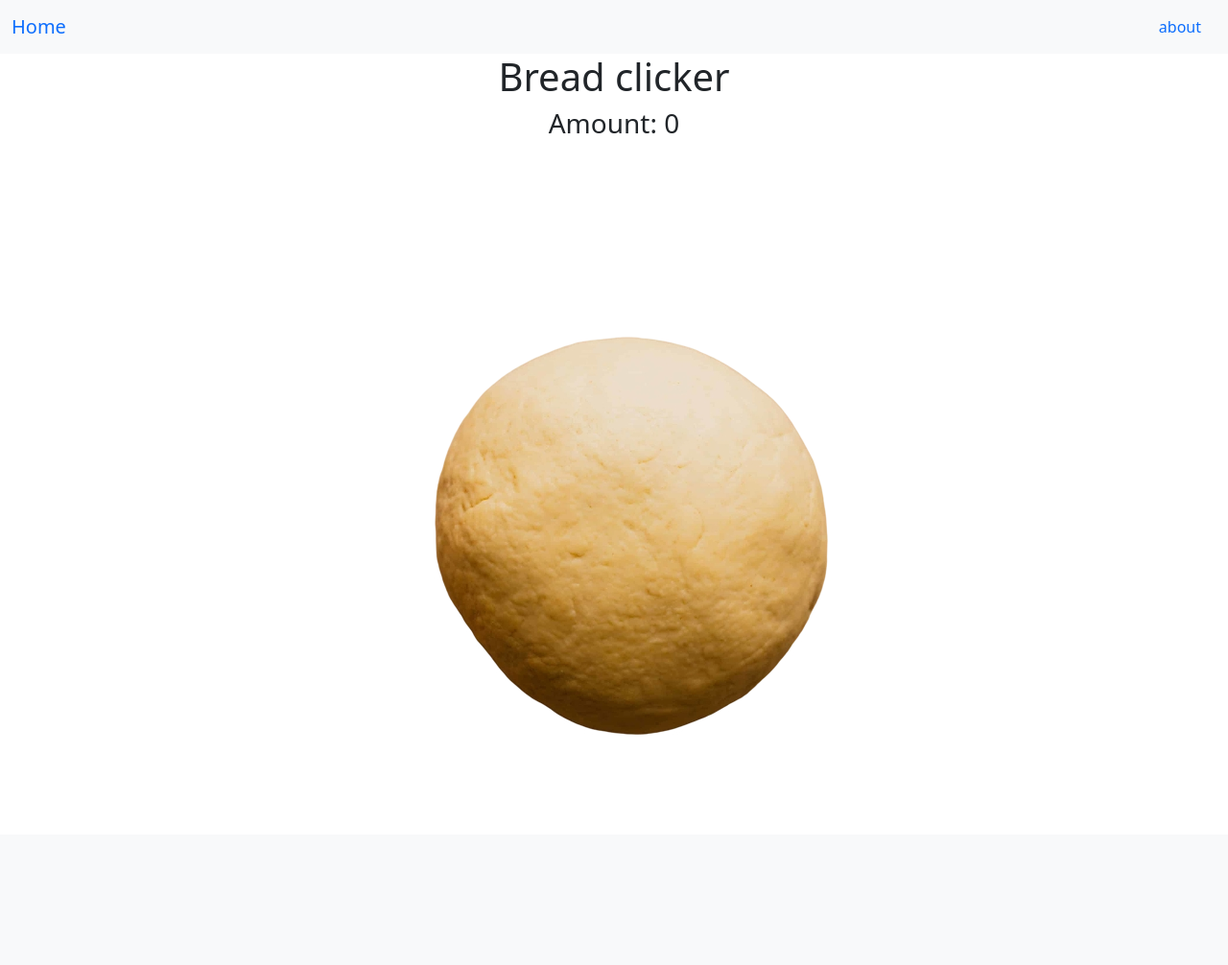
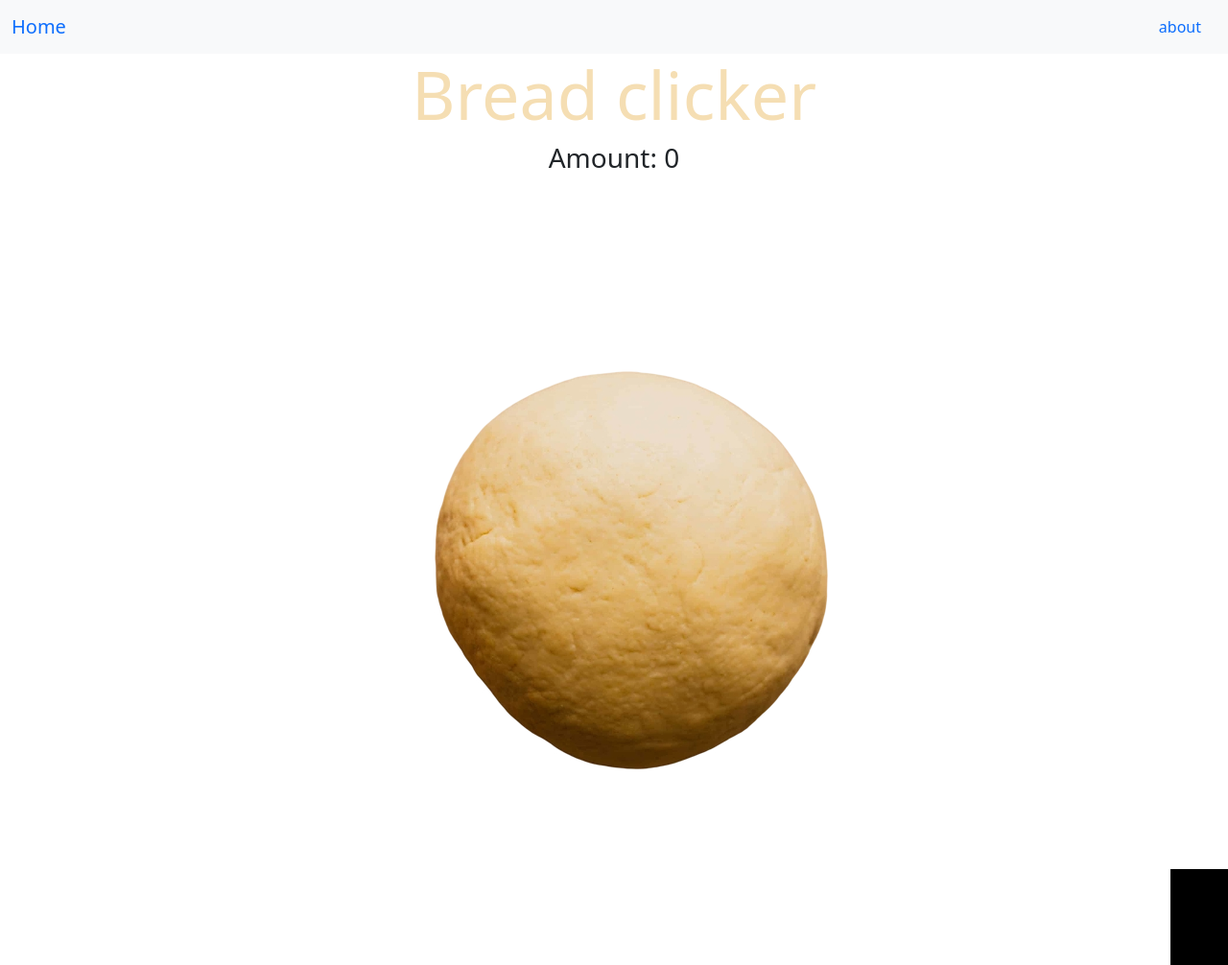
Before and after one commit to KaicyB/S7-Work, a Flask app: page / in a window 1280 px wide. Shown: the whole page at 96% size. Before the commit the page ends 766 px from the top, so only its background shows below. Run offline with Flask 3, Linux system fonts and the light colour scheme.

Commit message:
Bread clicker
Finished homepage working on game

```diff
--- a/app.py
+++ b/app.py
@@ -7,9 +7,6 @@ def start():
     return render_template("index.html")
 
 
-@app.route("/index")
-def home():
-    return render_template("index.html")
 
 @app.route("/home")
 def homepage():
@@ -23,15 +20,5 @@ def about():
     return render_template("about.html")
 
 
-@app.route("/submit", methods=["POST"])
-def submit():
-
-    username = request.form["fname"]
-
-    message = request.form["lname"]
-
-    return f"Thanks {username}, your message was: {message}"
-
-
 if __name__ == "__main__":
     app.run(debug=True)
--- a/static/breadfalling.js
+++ b/static/breadfalling.js
@@ -13,4 +13,4 @@ function createBread() {
 }
 
 
-setInterval(createBread, 250)
+setInterval(createBread, 500)
--- /dev/null
+++ b/static/game.css
@@ -0,0 +1,33 @@
+@import url('https://fonts.googleapis.com/css2?family=Fredoka:wght@300..700&display=swap');
+
+@font-face {
+        font-family: 'breadFont-webfont';
+        src: url('https://fonts.googleapis.com/css2?family=Fredoka:wght@300..700&display=swap') !important;
+    }
+
+
+h1{
+
+    font: 'breadFont-webfont' !important;
+    text-align: center;
+    color: wheat !important;
+    font-size: 70px !important;
+}
+
+
+
+body{
+    text-align: center;
+    background-position: center;
+    background-repeat: no-repeat;
+    background-size: 50%;
+}
+
+.vlseparator {
+    border-right-style: solid;
+    border-width: 60px;
+    display: flex;
+    gap: 20px;
+    color: black;
+    height: 100px;
+}
--- a/static/homepage.css
+++ b/static/homepage.css
@@ -42,6 +42,7 @@ h1{
 
 .bread{
     block-size: 50px;
+    position: absolute;
     animation: fall linear;
 
 }
--- a/static/homescript.js
+++ /dev/null
@@ -1,3 +0,0 @@
-document.getElementById("homebutton").onclick("click", () =>{
-
-})
--- a/static/style.css
+++ /dev/null
@@ -1,6 +0,0 @@
-body{
-    text-align: center;
-    background-position: center;
-    background-repeat: no-repeat;
-    background-size: 50%;
-}
--- a/templates/home.html
+++ b/templates/home.html
@@ -10,8 +10,8 @@
     <h1>Welcome to bread clicker!</h1>
     <p style="height: 350px"></p>
     <div class="text-center">
-    <button type="button" class="btn btn-primary btn-lg" id="homebutton" href="/index">
-    <img src="/static/bread2.png" alt="bread" width= 100>  </button>
+    <a type="button" class="btn btn-primary btn-lg" id="homebutton" href="/">
+    <img src="/static/bread2.png" alt="bread" width= 100>  </a>
     <div id="breadRain"></div>
 
 
--- a/templates/index.html
+++ b/templates/index.html
@@ -5,7 +5,7 @@
     <title>My Flask Site</title>
     <meta name="viewport" content="width=device-width, initial-scale=1">
     <link href="https://cdn.jsdelivr.net/npm/bootstrap@5.0.2/dist/css/bootstrap.min.css" rel="stylesheet" integrity="sha384-EVSTQN3/azprG1Anm3QDgpJLIm9Nao0Yz1ztcQTwFspd3yD65VohhpuuCOmLASjC" crossorigin="anonymous">
-    <link rel="stylesheet" href="static/style.css">
+    <link rel="stylesheet" href="static/game.css">
 </head>
 <body>
     <nav class ="navbar navbar-expand-lg bg-light">
@@ -13,12 +13,19 @@
         <a class="navbar-brand" href="/home"> Home</a>
         <a class="nav-link" href="/about"> about </a>
         </div>
+
     </nav>
     <h1>Bread clicker</h1>
     <h3>Amount: <span id="cAmount">0</span> </h3>
     <p style ="height: 100px"></p>
     <img src="/static/Dough.png" alt="Dough" id="breadDough">
 
+    <div class="vlseparator">
+        <div class="left"></div>
+        <div class="center"></div>
+        <div class="right"></div>
+    </div>
+
     <script src="/static/breadfalling.js"></script>
     <script src="/static/clicker.js"> </script>
     <script src="https://cdn.jsdelivr.net/npm/bootstrap@5.0.2/dist/js/bootstrap.bundle.min.js" integrity="sha384-MrcW6ZMFYlzcLA8Nl+NtUVF0sA7MsXsP1UyJoMp4YLEuNSfAP+JcXn/tWtIaxVXM" crossorigin="anonymous"></script>
```
Also changed, not shown: static/bread.gif (deleted), static/bread2 (2).png (deleted).
